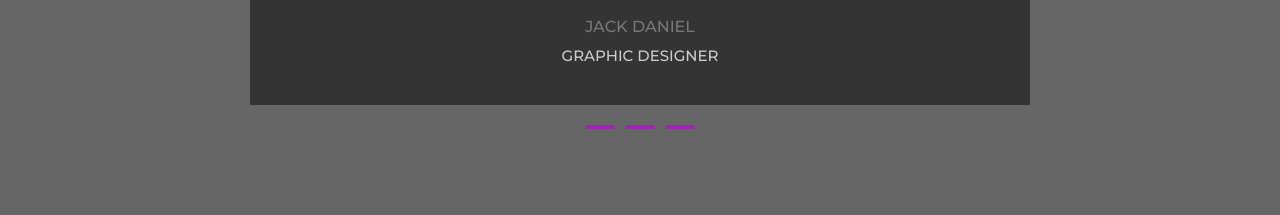
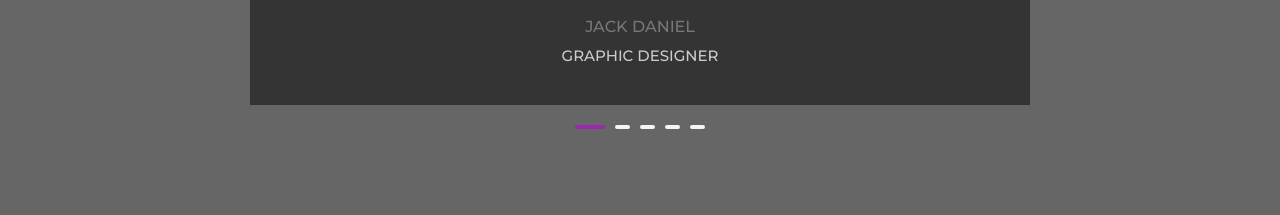
Before and after one commit to front-end-by-rimantas/19-grupe-portfolio-new-per, a website with bundled scripts: page index.html in a window 1280 px wide. Shown: the part 5820-6035 px from the top of the page. Built offline with nearby package versions, Linux system fonts and the light colour scheme; files whose address does not match are found by name.

Commit message:
css update + generateControls

```diff
--- a/css/components/testimonials.css
+++ b/css/components/testimonials.css
@@ -94,12 +94,17 @@
 }
 
     .slider {
-    width: 30px;
+    width: 15px;
     height: 4px;
     border-radius: 2px;
-    background: var(--main-color);
+    background: var(--background-color);
     margin: 0 5px 5px;
-}
+    cursor: pointer;
+    }
+    .slider.active {
+        width: 30px;
+        background: var(--main-color);
+    }
 @media (max-width: 680px) {
 
         .testimonials > .row {
--- a/js/components/testimonials/Testimonials.js
+++ b/js/components/testimonials/Testimonials.js
@@ -2,6 +2,7 @@ class Testimonials {
     constructor(params) {
         this.selector = params.selector || 'body';
         this.data = params.data || [];
+        this.isLineControlsVisible = params.isLineControlsVisible || true;
         this.DOM = null;
         this.init();
     }
@@ -43,7 +44,24 @@ class Testimonials {
         </div>`;
     }
         return HTML;
+    }
 
+    generateControls() {
+        let HTML = '';
+
+        if (!this.isLineControlsVisible) {
+            return HTML;
+        }
+
+        const testimonialsCount = this.data.length;
+        let linesHTML = `<div class="slider active"></div>`;
+        linesHTML += `<div class="slider"></div>`.repeat(testimonialsCount - 1)
+
+        HTML = `<div class="review-sliders rev-row">
+                    ${this.isLineControlsVisible ? linesHTML : ''}
+                </div>`
+
+        return HTML;
     }
     render() {
         const HTML = `<div class="allTestimonials">
@@ -52,11 +70,7 @@ class Testimonials {
             ${this.generateReviews()}
             </div>
                 </div>
-                <div class="review-sliders rev-row">
-                    <div class="slider"></div>
-                    <div class="slider"></div>
-                    <div class="slider"></div>
-                </div>
+                ${this.generateControls()}
             </div>`;
 
         this.DOM.innerHTML = HTML;
```
